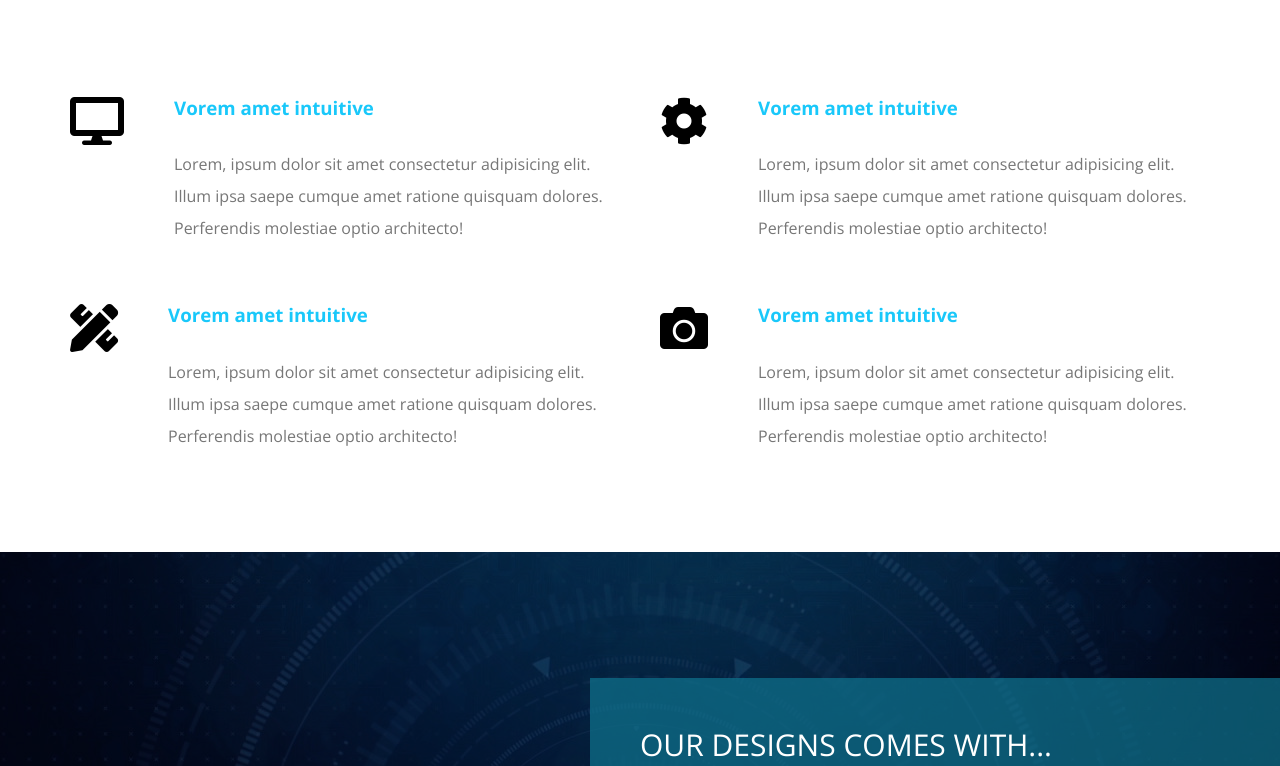
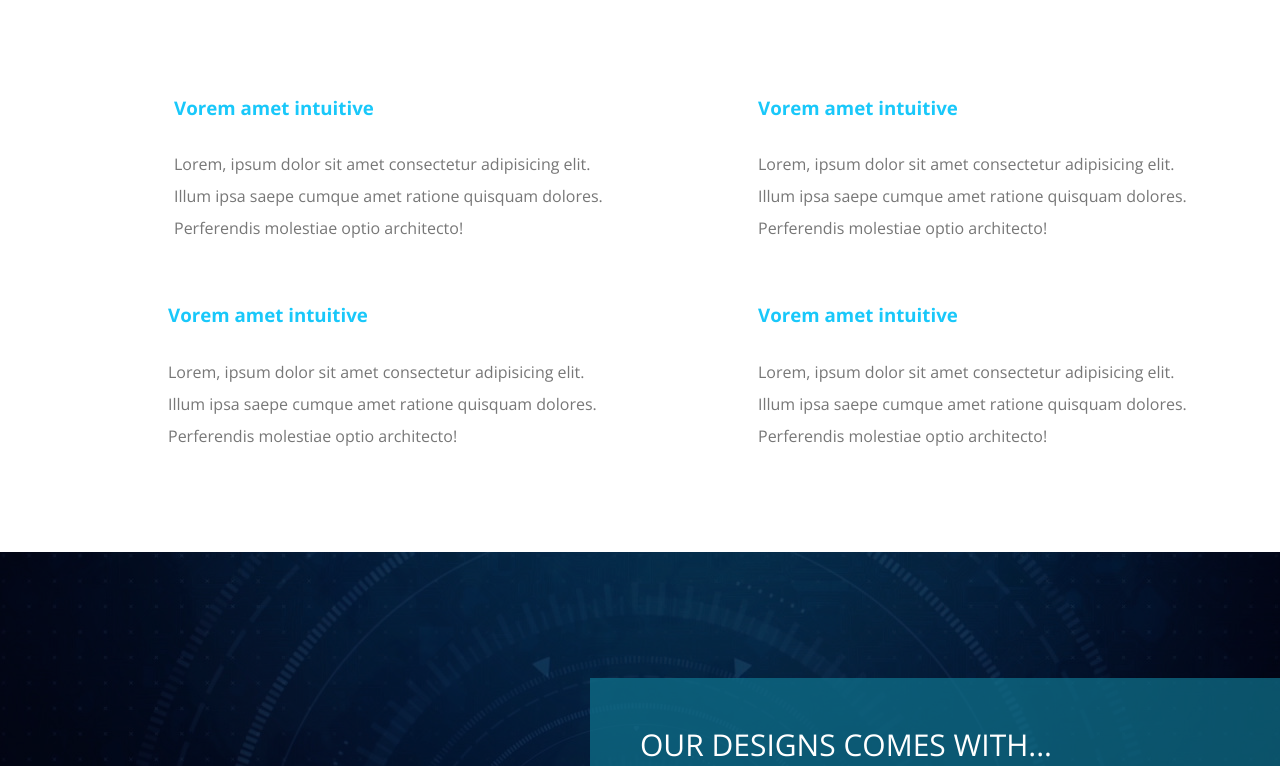
Before and after one commit to Mandela95/Kasper, a plain HTML site: page index.html in a window 1280 px wide. Shown: the part 1067-1833 px from the top of the page. Drawn offline with nearby package versions, Linux system fonts and the light colour scheme.

Commit message:
Update kasper.css

```diff
--- a/css/kasper.css
+++ b/css/kasper.css
@@ -16,7 +16,7 @@ html {
 body {
   font-family: "Open Sans", sans-serif;
 }
-a {
+i {
   color: white;
 }
 ul {
```
